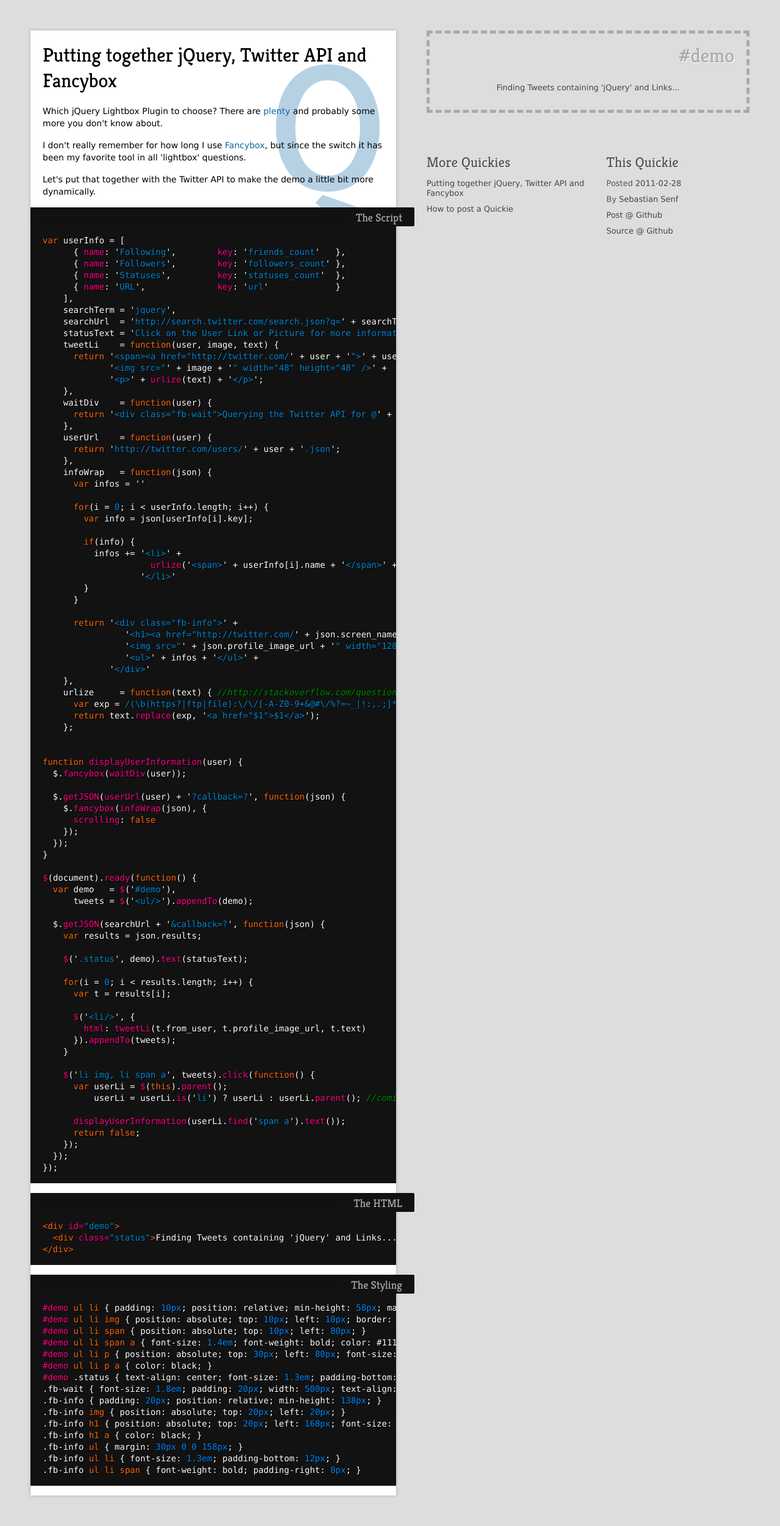
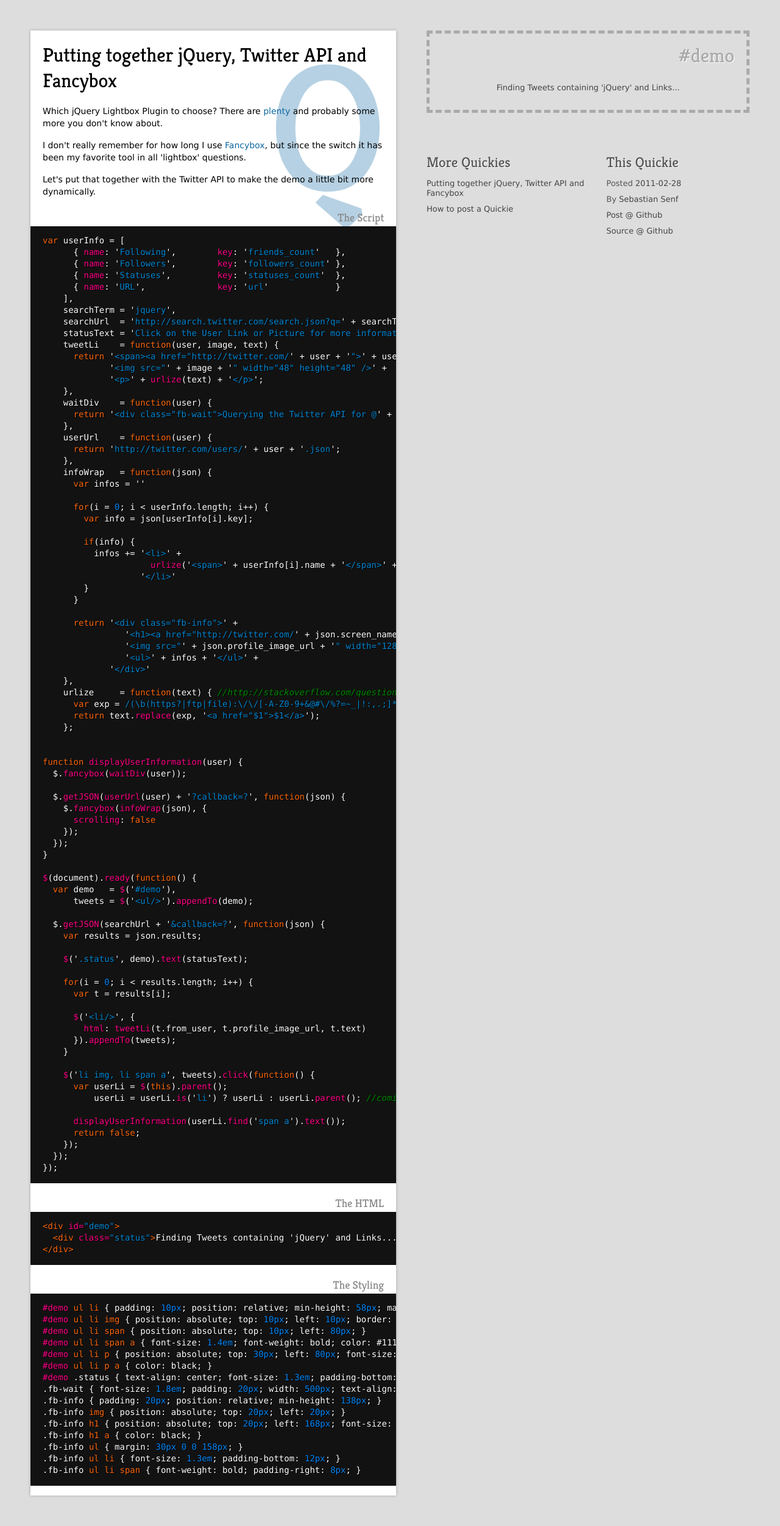
Before and after one commit to quickie/quickie.github.com, a Jekyll site: the page built from index.html, in a window 1280 px wide. Shown: the whole page at 61% size. Built offline with Jekyll 4.4.1, drawn with Linux system fonts in a browser that asks for light colours; nearby versions of some CDN libraries; the list of posts is cut into pages by our own code.

Commit message:
screw that tricky h4

```diff
--- a/css/main.css
+++ b/css/main.css
@@ -29,17 +29,9 @@
 }
 #article h4 {
   font-size: 1.8em;
-  display: inline;
-  background: #121212;
   padding: 8px 20px 5px 20px;
-  color: #aaaaaa;
-  text-shadow: 1px 1px 0 #111111;
-  float: right;
-  right: -30px;
-  border-radius: 2px;
-  -moz-border-radius: 2px;
-  -webkit-border-radius: 2px;
-  z-index: 3;
+  color: #888888;
+  text-align: right;
 }
 #article p {
   font-size: 1.4em;
--- a/css/main.less
+++ b/css/main.less
@@ -7,7 +7,7 @@
 #article { background: white; margin: 50px 0 50px 50px; width: 600px; float: left; box-shadow: 0 0 5px #aaa; -moz-box-shadow: 0 0 5px #aaa; -webkit-box-shadow: 0 0 5px #aaa; position: relative; min-height: 300px;
   * { position: relative; z-index: 2; }
   h1 { font-size: 3.2em; padding: 20px; line-height: 1.3em; }
-  h4 { font-size: 1.8em; display: inline; background: #121212; padding: 8px 20px 5px 20px; color: #aaa; text-shadow: 1px 1px 0 #111; float: right; right: -30px; border-radius: 2px; -moz-border-radius: 2px; -webkit-border-radius: 2px; z-index: 3; }
+  h4 { font-size: 1.8em; padding: 8px 20px 5px 20px; color: #888; text-align: right; }
   p { font-size: 1.4em; padding: 0 20px 16px 20px; line-height: 1.42em;
     code { background: #eee; padding: 2px 4px; font-family: Monaco, "Bitstream Vera Sans Mono", "Lucida Console", Terminal, monospace; }
   }
```
